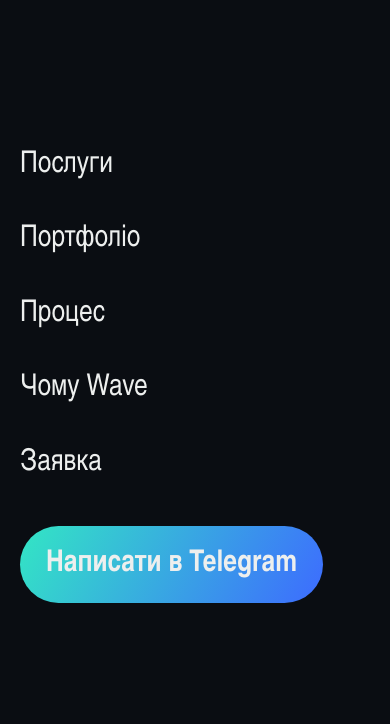
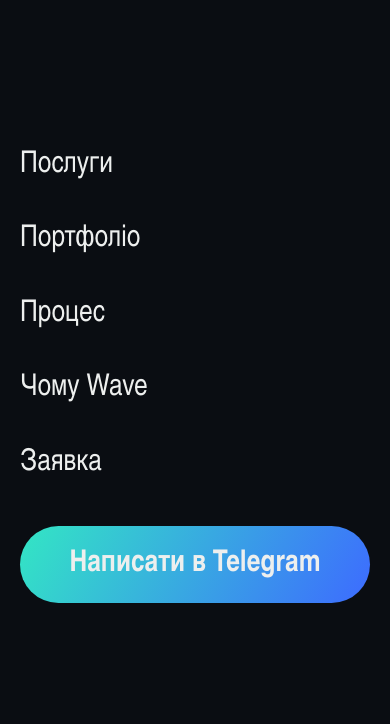
Before and after one commit to Adamde4/wavelab.org.ua, a plain HTML site: page index.html in a window 390 px wide. Both pictures are taken after a click on the button "Відкрити меню". Shown: the part 70-794 px from the top of the page. Drawn offline with Linux system fonts and the light colour scheme; a web font is replaced by a local one.

Commit message:
Fix: mobile nav CTA button overflow

```diff
--- a/css/styles.css
+++ b/css/styles.css
@@ -272,7 +272,12 @@
   font-size: 30px;
   color: var(--foam);
 }
-.mobile-nav .btn { margin-top: 12px; align-self: flex-start; }
+.mobile-nav .btn {
+  margin-top: 12px;
+  align-self: stretch;
+  width: 100%;
+  justify-content: center;
+}
 
 /* =========================================================
    Hero
```
